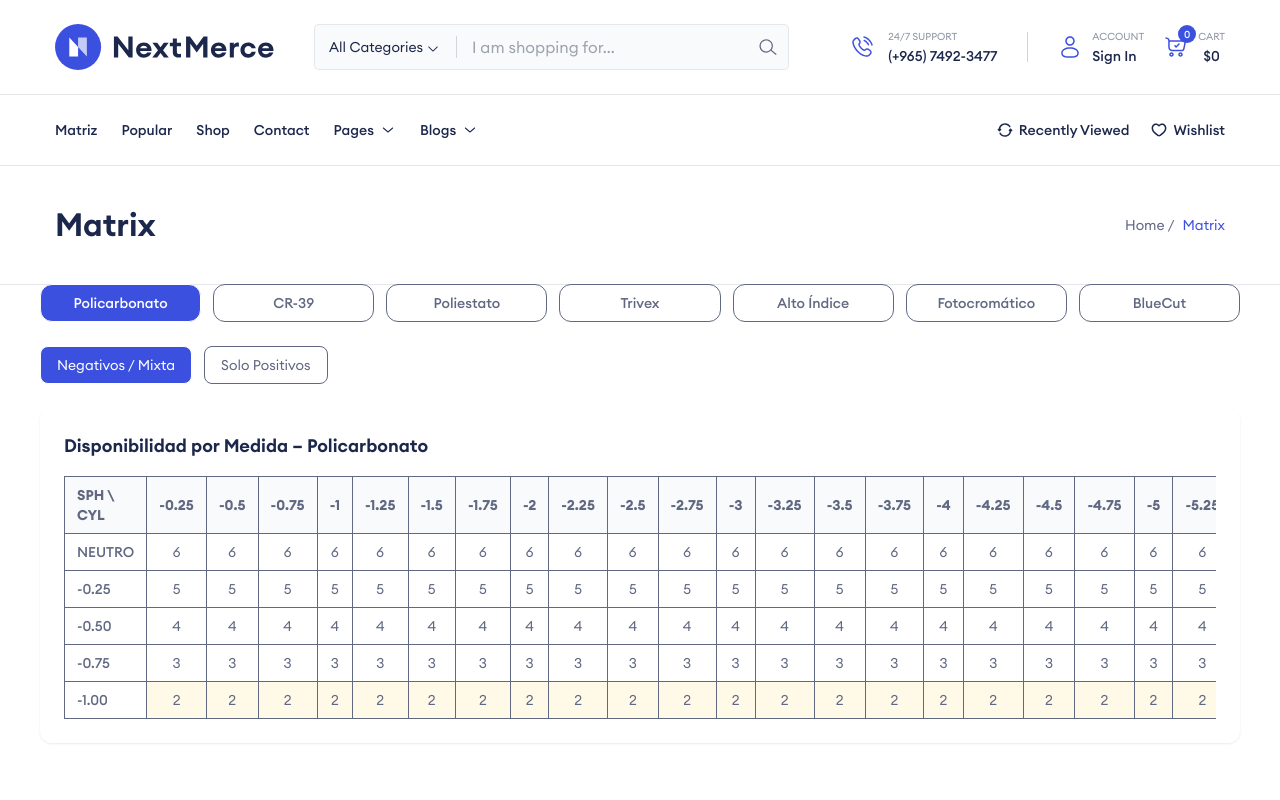
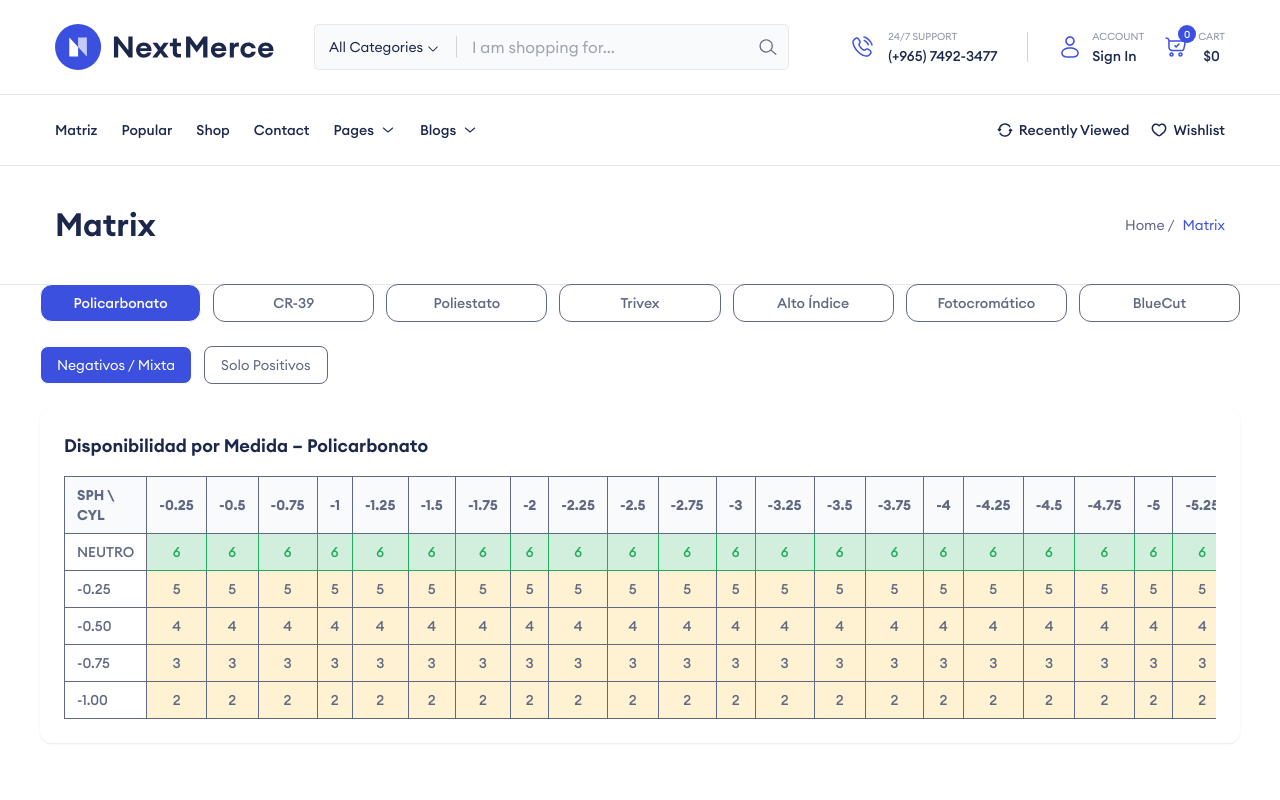
Before and after one commit to WalterJoel/Optica-Multivision-Front, a Next.js app: page /matrix in a window 1280 px wide. Shown: the top 800 px of the page. Built offline with nearby package versions, Linux system fonts and the light colour scheme.

Commit message:
cambio de color

```diff
--- a/src/components/Matrix/index.tsx
+++ b/src/components/Matrix/index.tsx
@@ -174,14 +174,16 @@ export default function Matrix() {
                           stock,
                         })
                       }
-                        className={`border px-3 py-2 text-center cursor-pointer transition
+                      className={`border px-3 py-2 text-center cursor-pointer transition font-medium
                         ${
                           stock === 0
-                              ? "bg-red/10 text-red opacity-50"
-                              : stock <= 2
-                              ? "bg-yellow/10 text-yellow-700"
-                              : "hover:bg-blue/10"
-                          }`}
+                            ? "bg-red/20 text-red"
+                            : stock <= 5
+                            ? "bg-yellow/20 text-yellow-700"
+                            : "bg-green/20 text-green"
+                        }
+                        hover:brightness-95
+                      `}
                     >
                       {stock}
                     </td>
```
Lines whose indentation alone changed are shown as unchanged.
